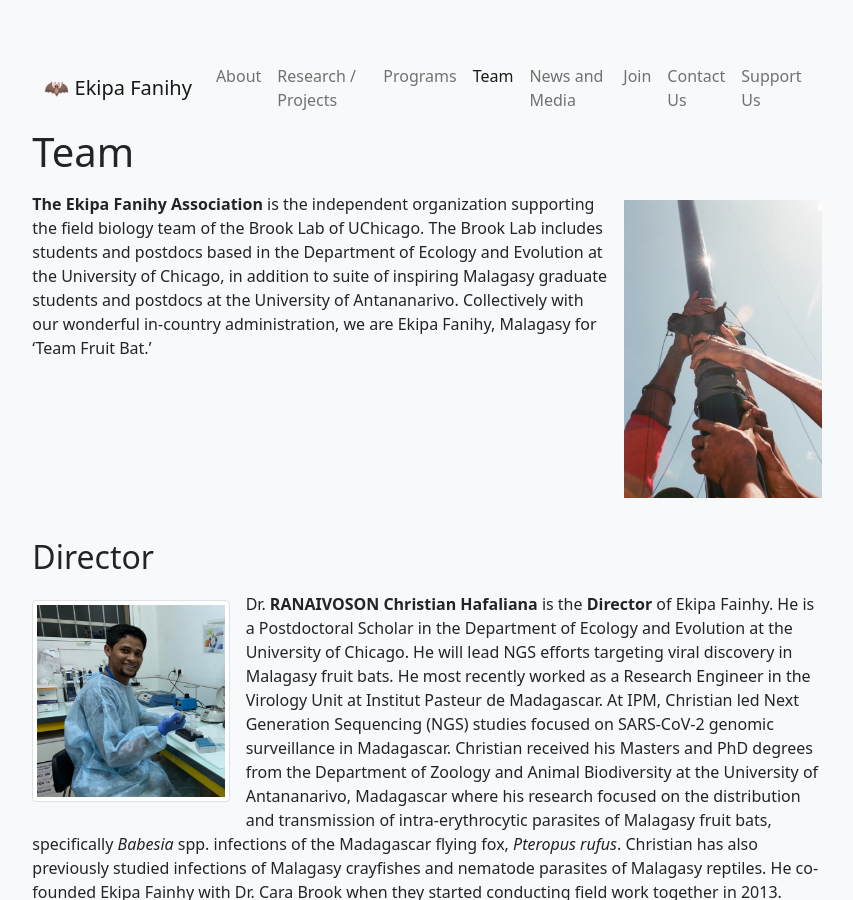
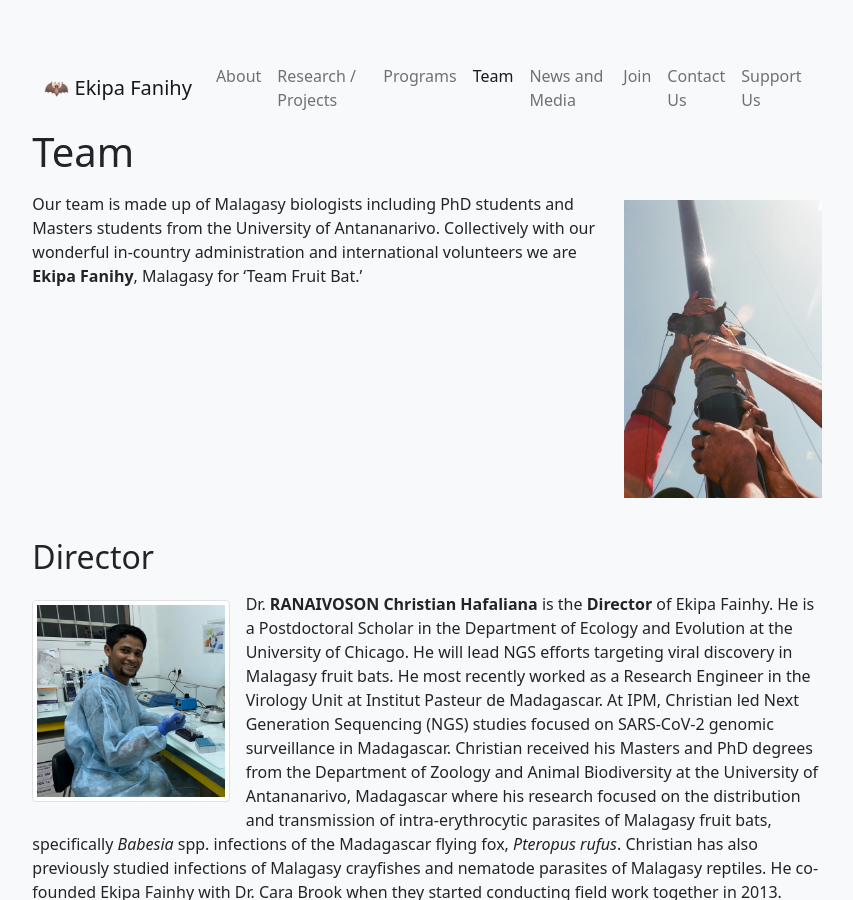
Before and after one commit to brooklabteam/www-ekipafanihy, a Jekyll site: the page built from Team.md, in a window 1280 px wide and 900 px high. Shown: the whole window, without its empty margins (213-1066 px from the left). Built offline with Jekyll 4.4.1, drawn with Linux system fonts in a browser that asks for light colours.

Commit message:
text updates

```diff
--- a/Team.md
+++ b/Team.md
@@ -5,7 +5,7 @@ permalink: /team
 ---
 <img src="/assets/team/Hands together.JPG" alt="hands" class="img float-end col-sm-3" />
 
-**The Ekipa Fanihy Association** is the independent organization supporting the field biology team of the Brook Lab of UChicago. The Brook Lab includes students and postdocs based in the Department of Ecology and Evolution at the University of Chicago, in addition to suite of inspiring Malagasy graduate students and postdocs at the University of Antananarivo. Collectively with our wonderful in-country administration, we are Ekipa Fanihy, Malagasy for ‘Team Fruit Bat.’
+Our team is made up of Malagasy biologists including PhD students and Masters students from the University of Antananarivo. Collectively with our wonderful in-country administration and international volunteers we are **Ekipa Fanihy**, Malagasy for ‘Team Fruit Bat.’
 
 <div style="clear:both;">&nbsp;</div>
 
```
Also changed, not shown: research.md (+3 -1 lines).
